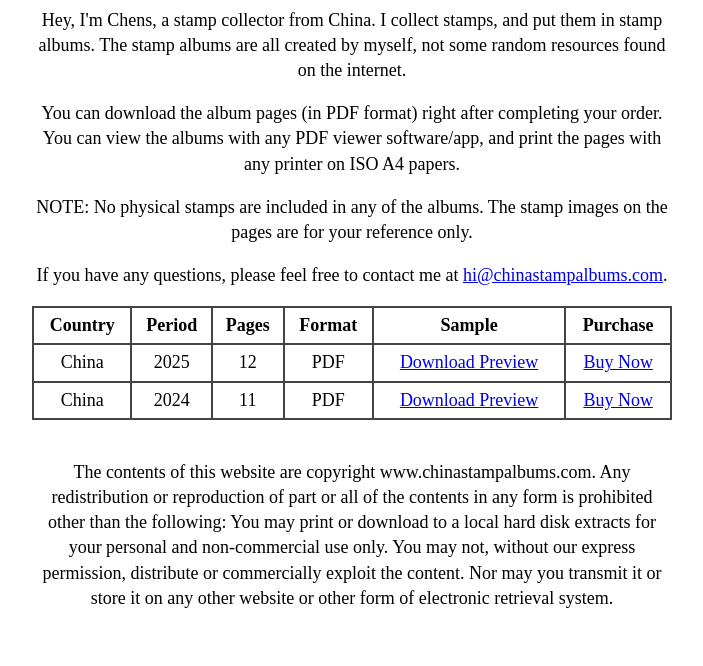
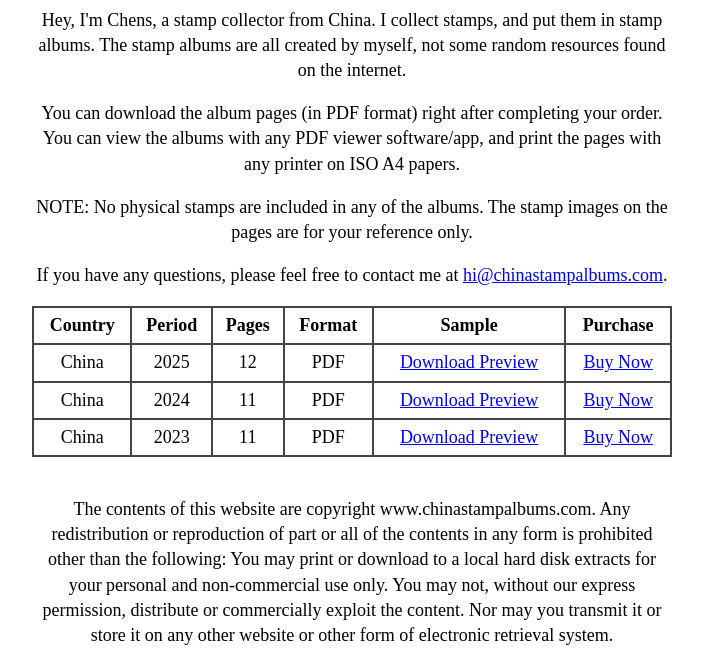
Before and after one commit to AndorChen/chinastampalbums, a plain HTML site: page index.html in a window 1280 px wide. Shown: the part 211-877 px from the top of the page, without its empty margins (288-991 px from the left). Before the commit the page ends 840 px from the top, so only its background shows below. Drawn offline with Linux system fonts and the light colour scheme.

Commit message:
Add 2023

```diff
--- a/index.html
+++ b/index.html
@@ -45,6 +45,15 @@
           <td><a href="https://payhip.com/preview/McZUK" title="Download Preview" target="_blank" rel="noopener">Download Preview</a></td>
           <td><a href="https://payhip.com/b/McZUK" title="Buy Album" target="_blank" rel="noopener">Buy Now</a></td>
         </tr>
+
+        <tr>
+          <td>China</td>
+          <td>2023</td>
+          <td>11</td>
+          <td>PDF</td>
+          <td><a href="https://payhip.com/preview/saeNL" title="Download Preview" target="_blank" rel="noopener">Download Preview</a></td>
+          <td><a href="https://payhip.com/b/saeNL" title="Buy Album" target="_blank" rel="noopener">Buy Now</a></td>
+        </tr>
       </tbody>
     </table>
   </main>
```
